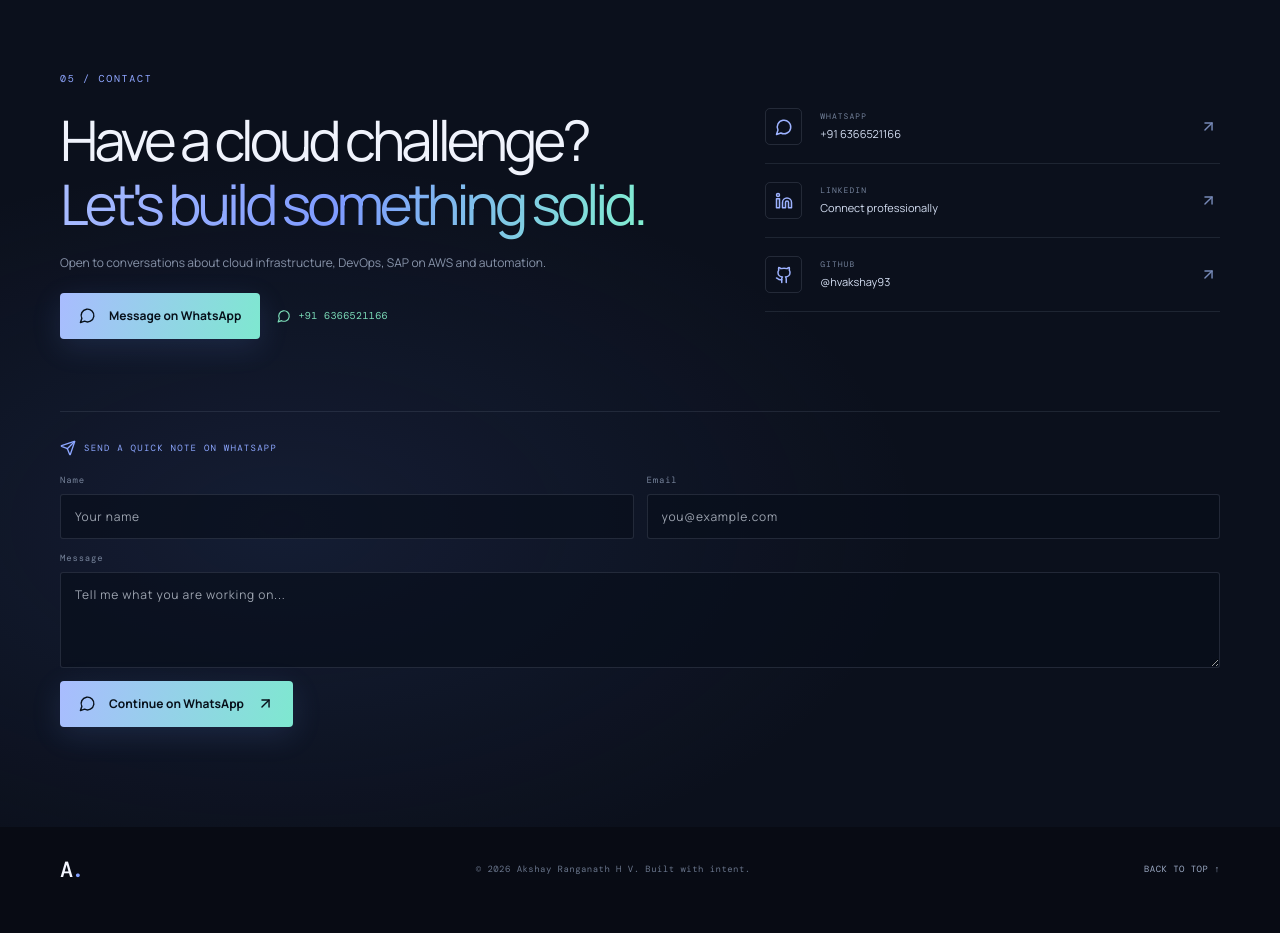
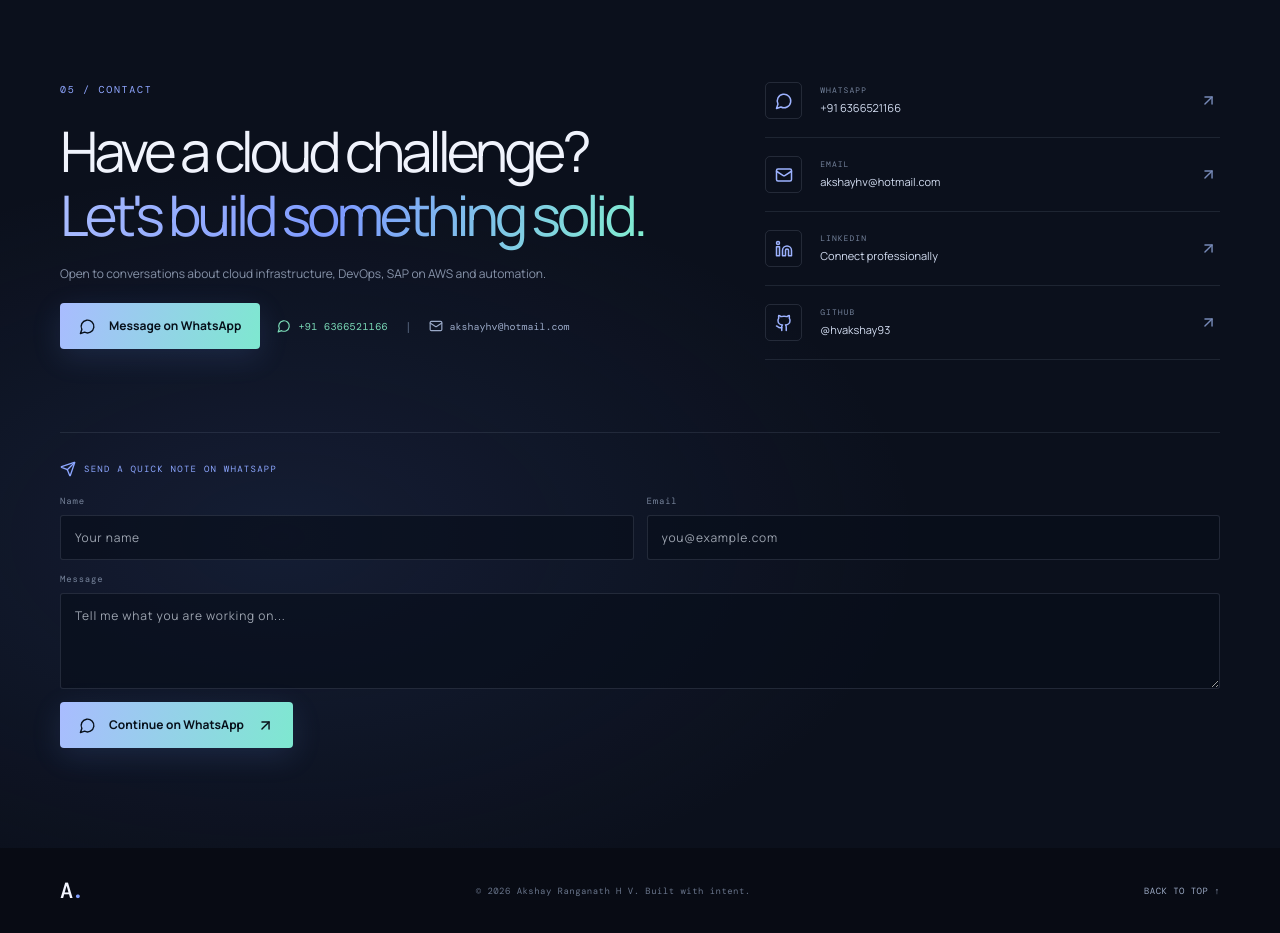
Before and after one commit to hvakshay93/akshay-portfolio, a React (Vite) app: page / in a window 1280 px wide. Shown: the part 7020-7953 px from the top of the page. Before the commit the page ends 7932 px from the top, so only its background shows below. Built offline with nearby package versions, Linux system fonts and the light colour scheme.

Commit message:
feat/email_fix

```diff
--- a/src/main.jsx
+++ b/src/main.jsx
@@ -509,10 +509,13 @@ function App() {
               <div className="contact-actions">
                 <a className="button button-primary contact-button" href={`https://wa.me/${profile.whatsapp}?text=Hello%20Akshay%2C%20I%27d%20like%20to%20discuss%20a%20cloud%20opportunity.`} target="_blank" rel="noreferrer"><MessageCircle size={17} /> Message on WhatsApp</a>
                 <span className="whatsapp-number"><MessageCircle size={14} /> +91 6366521166</span>
+                <span className="contact-separator" aria-hidden="true">|</span>
+                <a className="email-inline" href={`mailto:${profile.email}`}><Mail size={14} /> {profile.email}</a>
               </div>
             </Reveal>
             <Reveal className="contact-links" delay={.12}>
               <a href={`https://wa.me/${profile.whatsapp}`} target="_blank" rel="noreferrer"><span className="contact-link-icon"><MessageCircle size={18} /></span><span><small>WHATSAPP</small>+91 6366521166</span><ArrowUpRight size={17} /></a>
+              <a href={`mailto:${profile.email}`}><span className="contact-link-icon"><Mail size={18} /></span><span><small>EMAIL</small>{profile.email}</span><ArrowUpRight size={17} /></a>
               <a href={profile.linkedin} target="_blank" rel="noreferrer"><span className="contact-link-icon"><Linkedin size={18} /></span><span><small>LINKEDIN</small>Connect professionally</span><ArrowUpRight size={17} /></a>
               <a href={profile.github} target="_blank" rel="noreferrer"><span className="contact-link-icon"><Github size={18} /></span><span><small>GITHUB</small>@hvakshay93</span><ArrowUpRight size={17} /></a>
             </Reveal>
--- a/src/styles.css
+++ b/src/styles.css
@@ -319,6 +319,9 @@ button { font: inherit; }
 .contact-actions { display: flex; align-items: center; gap: 17px; flex-wrap: wrap; }
 .whatsapp-number { display: inline-flex; align-items: center; gap: 7px; margin-top: 19px; color: #7cddb9; font: 10px 'DM Mono', monospace; letter-spacing: .04em; }
 .whatsapp-number svg { color: #7cddb9; }
+.contact-separator { margin-top: 19px; color: #586780; font: 11px 'DM Mono', monospace; }
+.email-inline { display: inline-flex; align-items: center; gap: 7px; margin-top: 19px; color: #9aa9c7; font: 10px 'DM Mono', monospace; transition: color .2s; }
+.email-inline:hover { color: #e7eeff; }
 .copy-email { display: inline-flex; align-items: center; gap: 7px; margin-top: 19px; padding: 12px 0; border: 0; background: transparent; color: #9aa9c7; cursor: pointer; font-size: 11px; transition: color .2s; }
 .copy-email:hover { color: #e7eeff; }
 @media (max-width: 680px) {
@@ -328,6 +331,8 @@ button { font: inherit; }
   .filter-bar { align-items: flex-start; flex-direction: column; gap: 10px; margin-top: -8px; }
   .filter-count { margin-left: 0; }
   .contact-actions { gap: 8px; }
+  .contact-separator { display: none; }
+  .email-inline { width: 100%; margin-top: 5px; }
 }
 @media (prefers-reduced-motion: reduce) {
   *, *::before, *::after { scroll-behavior: auto !important; animation-duration: .01ms !important; animation-iteration-count: 1 !important; transition-duration: .01ms !important; }
```
